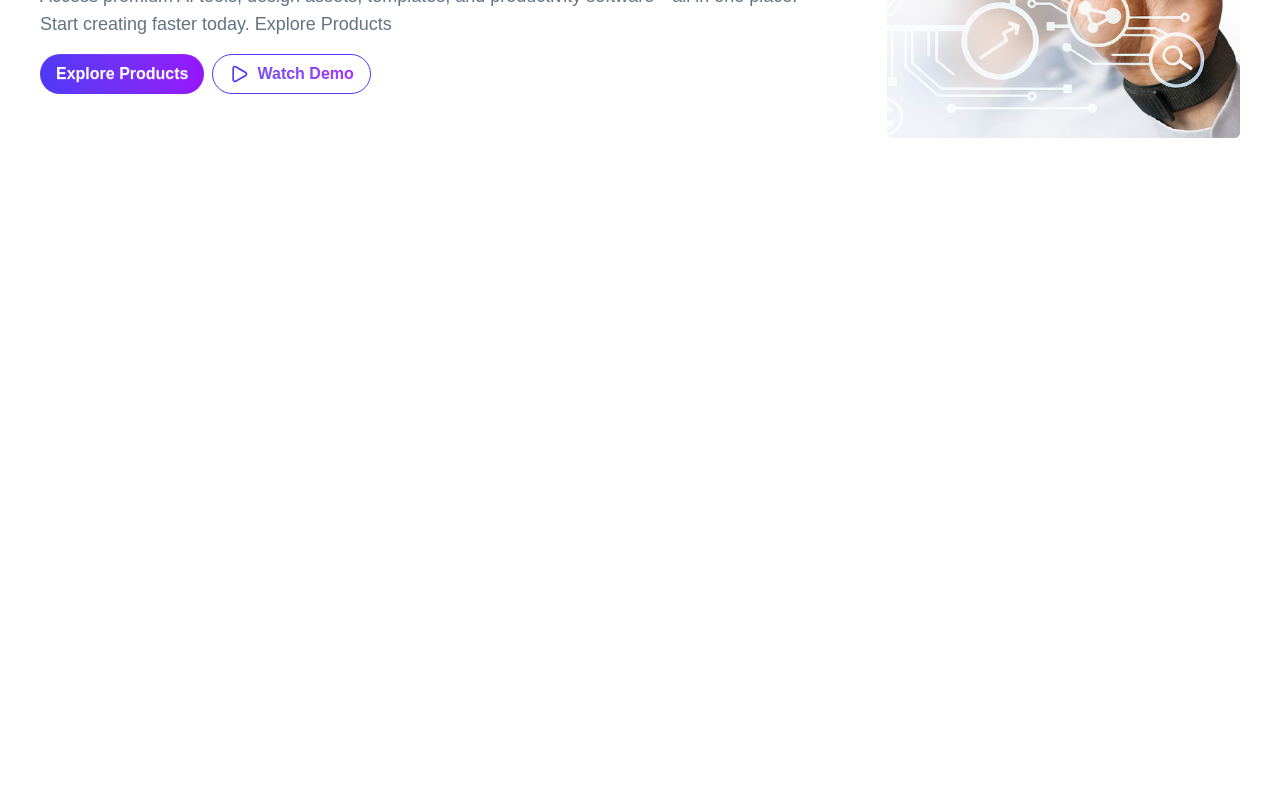
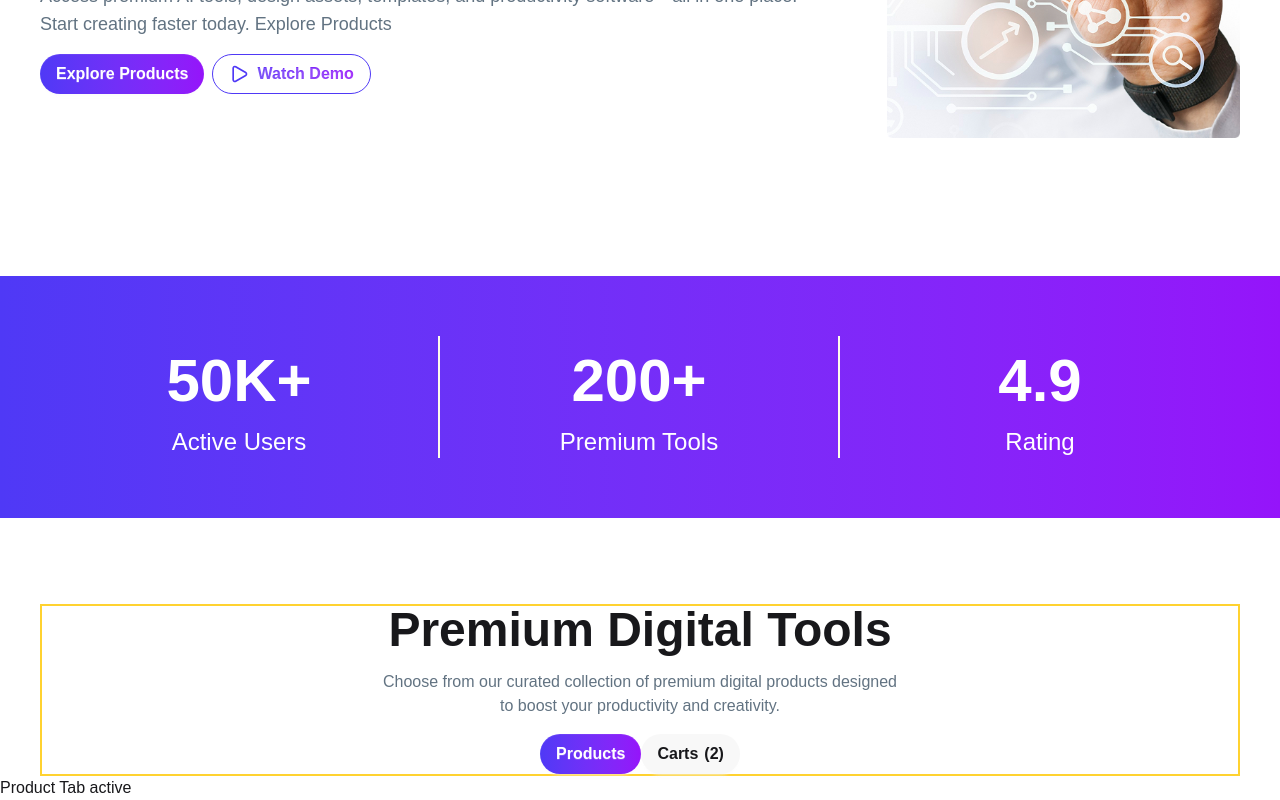
Before and after one commit to mdsalahuddin96/DigiTools, a React (Vite) app: page / in a window 1280 px wide. Shown: the part 484-1284 px from the top of the page. Before the commit the page ends 800 px from the top, so only its background shows below. Built offline with nearby package versions, Linux system fonts and the light colour scheme.

Commit message:
stats section and toggling section design complete

```diff
--- a/src/App.jsx
+++ b/src/App.jsx
@@ -1,21 +1,33 @@
-import Banner from "./components/Banner"
-import Nabvar from "./components/Nabvar"
-
+import { useState } from "react";
+import Banner from "./components/Banner";
+import Nabvar from "./components/Nabvar";
+import Stats from "./components/Stats";
+import Toggling from "./components/Toggling";
 
 function App() {
-
-
+  const [activeTab,setActiveTab]=useState('product')
   return (
     <>
       <header className="bg-base-100 shadow-sm sticky top-0">
         <Nabvar></Nabvar>
       </header>
+
       {/* Banner section */}
       <section>
         <Banner></Banner>
       </section>
+
+      {/* Stats section */}
+      <section className="bg-linear-to-r from-[#4F39F6] to-[#9514FA]">
+        <Stats></Stats>
+      </section>
+      <main>
+        {/* Toggling */}
+        <Toggling activeTab={activeTab} setActiveTab={setActiveTab}></Toggling>
+        <h1>{activeTab==='product'?"Product Tab active":"Cart tab active"}</h1>
+      </main>
     </>
-  )
+  );
 }
 
-export default App
+export default App;
--- /dev/null
+++ b/src/components/Stats.jsx
@@ -0,0 +1,23 @@
+import React from 'react';
+
+const Stats = () => {
+    return (
+        <div className='max-w-300 mx-auto py-15 grid lg:grid-cols-3'>
+            <div className='lg:border-r-2 border-amber-50 text-center'>
+                <h2 className='text-[60px] font-extrabold text-white'>50K+</h2>
+                <p className='text-2xl font-medium text-white'>Active Users</p>
+            </div>
+            <div className='lg:border-r-2 border-amber-50 text-center'>
+                <h2 className='text-[60px] font-extrabold text-white'>200+</h2>
+                <p className='text-2xl font-medium text-white'>Premium Tools</p>
+            </div>
+            <div className='text-center'>
+                <h2 className='text-[60px] font-extrabold text-white'>4.9</h2>
+                <p className='text-2xl font-medium text-white'>Rating</p>
+            </div>
+
+        </div>
+    );
+};
+
+export default Stats;
--- /dev/null
+++ b/src/components/Toggling.jsx
@@ -0,0 +1,26 @@
+// import React, { useState } from "react";
+
+const Toggling = ({activeTab,setActiveTab}) => {
+
+
+  return (
+    <div className="max-w-300 mx-auto flex flex-col text-center items-center mt-21.5 space-y-4 border-2 border-amber-300">
+      <h1 className="text-5xl font-extrabold">Premium Digital Tools</h1>
+      <p className="text-[16px] text-[#627382]">
+        Choose from our curated collection of premium digital products designed
+        <br />
+        to boost your productivity and creativity.
+      </p>
+      <div className="flex">
+        <button className={activeTab==='product'?'btn text-[16px] font-bold text-white border-none rounded-full bg-linear-to-r from-[#4F39F6] to-[#9514FA]':'btn text-[16px] font-bold border-none rounded-full'} onClick={()=>setActiveTab('product')}>
+            Products
+        </button>
+        <button className={activeTab==='cart'?'btn text-[16px] font-bold text-white border-none rounded-full bg-linear-to-r from-[#4F39F6] to-[#9514FA]':'btn text-[16px] font-bold border-none rounded-full'} onClick={()=>setActiveTab('cart')}>
+            Carts <span>(2)</span>
+        </button>
+      </div>
+    </div>
+  );
+};
+
+export default Toggling;
```
